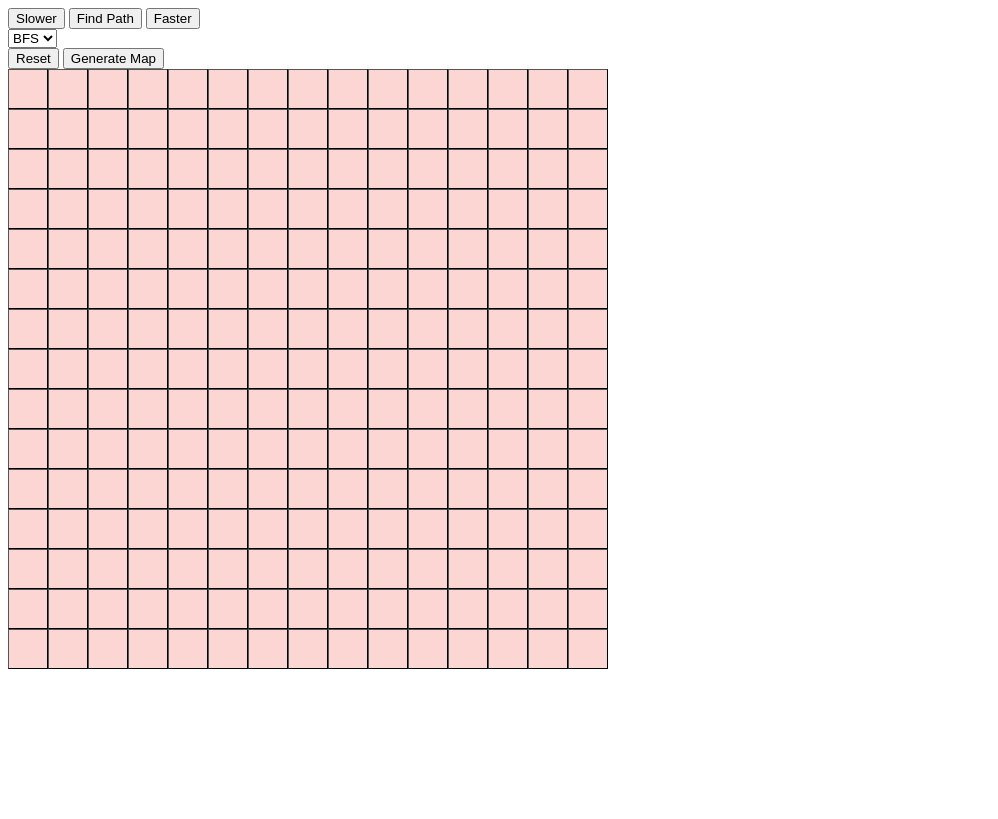
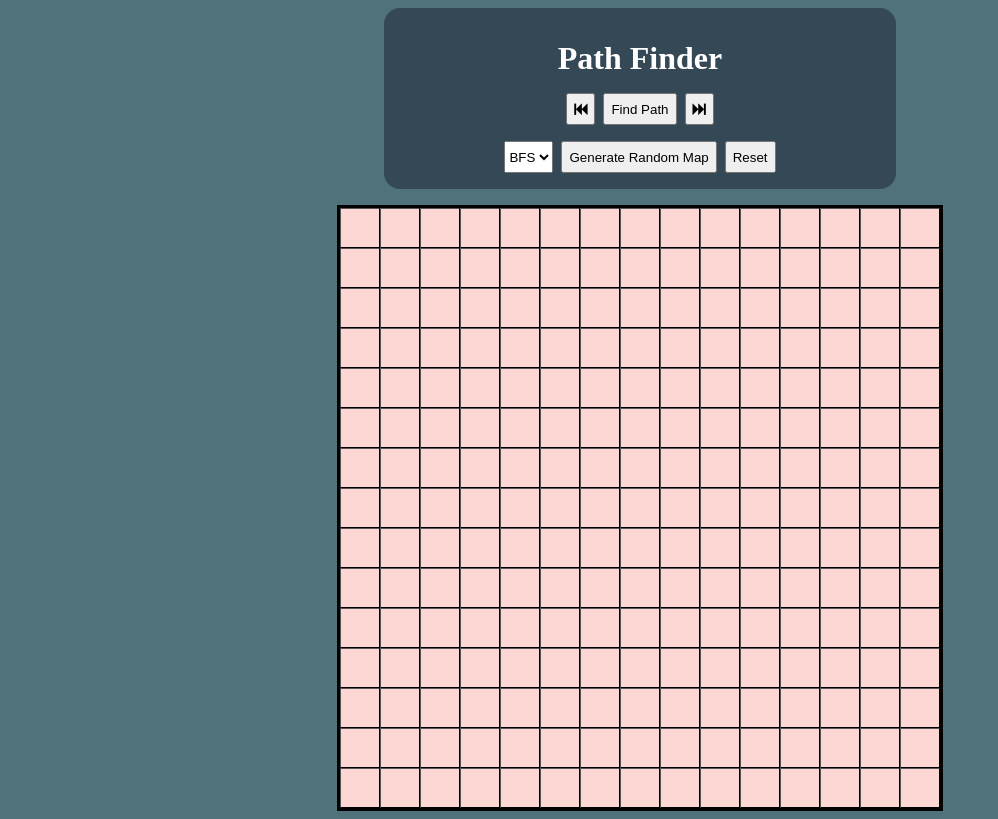
Before and after one commit to ahadk770/path_finding_visualizer, a plain HTML site: page index.html in a window 1280 px wide. Shown: the whole page, without its empty margins (0-998 px from the left). Drawn offline with Linux system fonts and the light colour scheme.

Commit message:
Update Styles

```diff
--- a/helpers/eventHandlers.js
+++ b/helpers/eventHandlers.js
@@ -85,7 +85,7 @@ const resetGraph = async (_e, rows, cols) => {
   path.stopPathFinding();
   await sleep(200);
 
-  removeGrid(rows);
+  removeGrid();
   createGrid(rows, cols);
   enableButton(BUTTON_IDS.FindPath);
   enableButton(BUTTON_IDS.Generate);
@@ -94,7 +94,7 @@ const resetGraph = async (_e, rows, cols) => {
 
 // Generate a random grid with walls
 const generateRandomGrid = async (_e, rows, cols) => {
-  removeGrid(rows);
+  removeGrid();
   createGrid(rows, cols);
   for (var i = 0; i < rows; i++) {
     for (var j = 0; j < cols; j++) {
--- a/helpers/gridHelper.js
+++ b/helpers/gridHelper.js
@@ -1,5 +1,6 @@
 import {
   CELL_CLASS_NAMES,
+  DIV_ID,
   getCellId,
   EVENT_HANDLER,
   getElementFromDoc,
@@ -7,11 +8,15 @@ import {
 import { handleClick } from "./eventHandlers.js";
 
 export const createGrid = (rows, cols) => {
+  const grid = document.createElement("div");
+  grid.className = DIV_ID.GridContainer;
+  grid.id = DIV_ID.GridContainer;
+  document.body.appendChild(grid);
   for (var i = 0; i < rows; i++) {
     const rowDiv = document.createElement("div");
     rowDiv.className = "gridRow";
     rowDiv.id = i;
-    document.body.appendChild(rowDiv);
+    grid.appendChild(rowDiv);
     for (var j = 0; j < cols; j++) {
       const cell = document.createElement(`button`);
       cell.id = CELL_CLASS_NAMES.Cell + getCellId(i, j);
@@ -22,11 +27,9 @@ export const createGrid = (rows, cols) => {
   }
 };
 
-export const removeGrid = (rows) => {
-  for (var i = 0; i < rows; i++) {
-    const rowDiv = getElementFromDoc(i);
-    rowDiv.remove();
-  }
+export const removeGrid = () => {
+  const grid = getElementFromDoc(DIV_ID.GridContainer);
+  grid.remove();
 };
 
 export const getGrid = (rows, cols, disabled = false) => {
--- a/helpers/utils.js
+++ b/helpers/utils.js
@@ -7,6 +7,10 @@ export const BUTTON_IDS = {
   Generate: "generate",
   Fast: "fast",
   Slow: "slow",
+};
+
+export const DIV_ID = {
+  GridContainer: "gridContainer",
 };
 
 export const EVENT_HANDLER = {
--- a/index.html
+++ b/index.html
@@ -1,25 +1,28 @@
-
 <!DOCTYPE HTML>
 <html>
     <head>
         <title>Path Finding</title>
         <link rel="stylesheet" href="styles.css">
+        <link rel="stylesheet" href="https://cdnjs.cloudflare.com/ajax/libs/font-awesome/4.7.0/css/font-awesome.min.css">
     </head>
 
     <body>
-        <div>
-            <button id="slow">Slower</button>
+        <div class="header">
+            <h1 class="title">Path Finder</h1>
+            <div class="playButtons">
+                <button id="slow"><i class="fa fa-fast-backward"></i></button>
                 <button id="findPath">Find Path</button>
-            <button id="fast">Faster</button>
+                <button id="fast"><i class="fa fa-fast-forward"></i></button>
             </div>
-        <div>
+            <div class="playOptions">
                 <select id="pathOptions">
                     <option value="bfs">BFS</option>
                     <option value="dfs">DFS</option>
                 </select>
+                <button id="generate">Generate Random Map</button>
+                <button id="reset">Reset</button>
             </div>
-        <button id="reset">Reset</button>
-        <button id="generate">Generate Map</button>
+        </div>
         <script type="module" src="script.js"></script>
     </body>
 
--- a/styles.css
+++ b/styles.css
@@ -1,3 +1,46 @@
+.playButtons {
+    display: flex;
+    flex-direction: row;
+    justify-content: center;
+    gap: .5rem;
+    height: 2rem;
+    margin: 0 0 1rem 0;
+}
+
+.playOptions {
+    display: flex;
+    flex-direction: row;
+    justify-content: center;
+    gap: .5rem;
+    height: 2rem;
+}
+
+.gridContainer {
+    display: grid;
+    justify-items: center;
+    width: max-content;
+
+    margin: 1rem auto auto auto;
+    border: solid;
+}
+
+.header {
+    margin: auto;
+    padding: 1rem;
+    background-color: #344955;
+    width: 30rem;
+    display: flex;
+    justify-content: center;
+    align-items: center;
+    flex-direction: column;
+    border-radius: 1rem;
+}
+
+.title{
+    color: #FFF;
+    margin: 1rem 0 1rem 0;
+}
+
 .cell {
     height: 2.5rem;
     width: 2.5rem;
@@ -44,3 +87,7 @@
 .gridRow {
     display: flex;
 }
+
+body {
+    background-color: #50727B;
+}
```
Lines whose indentation alone changed are shown as unchanged.
